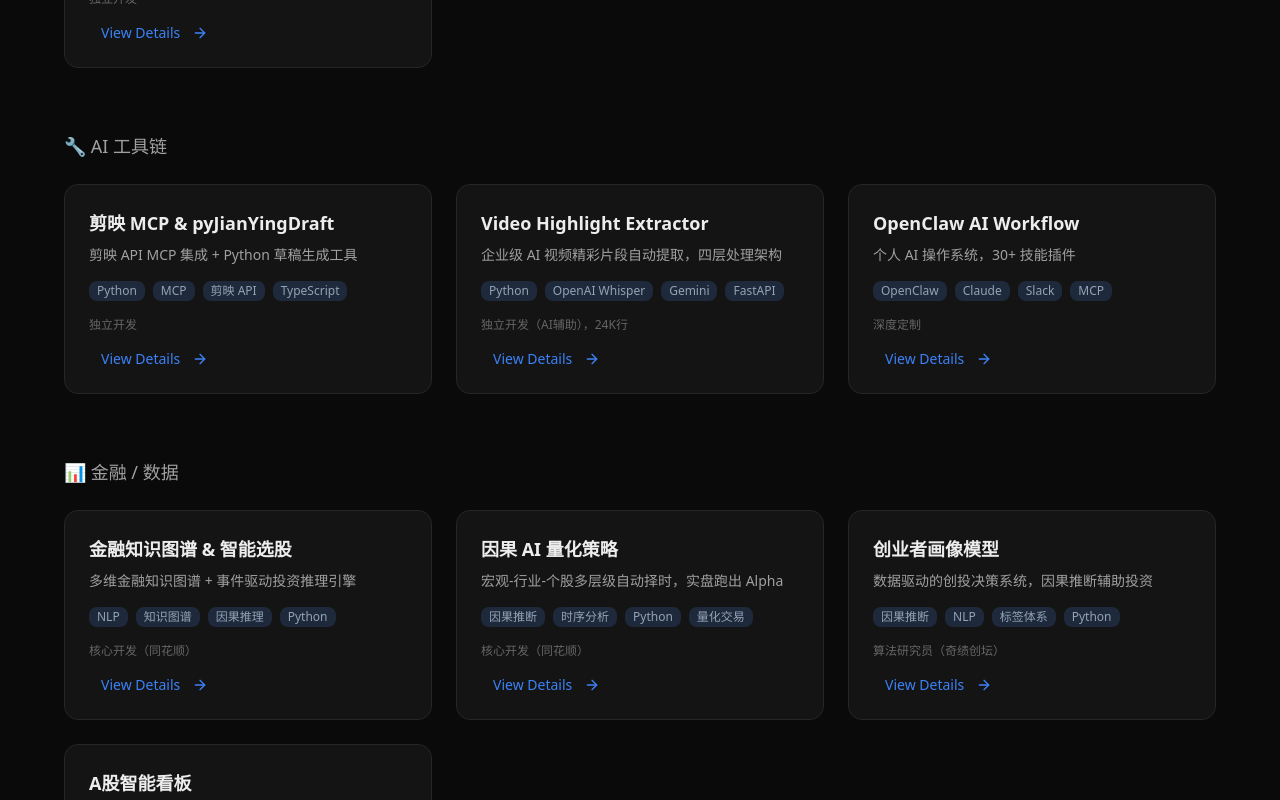
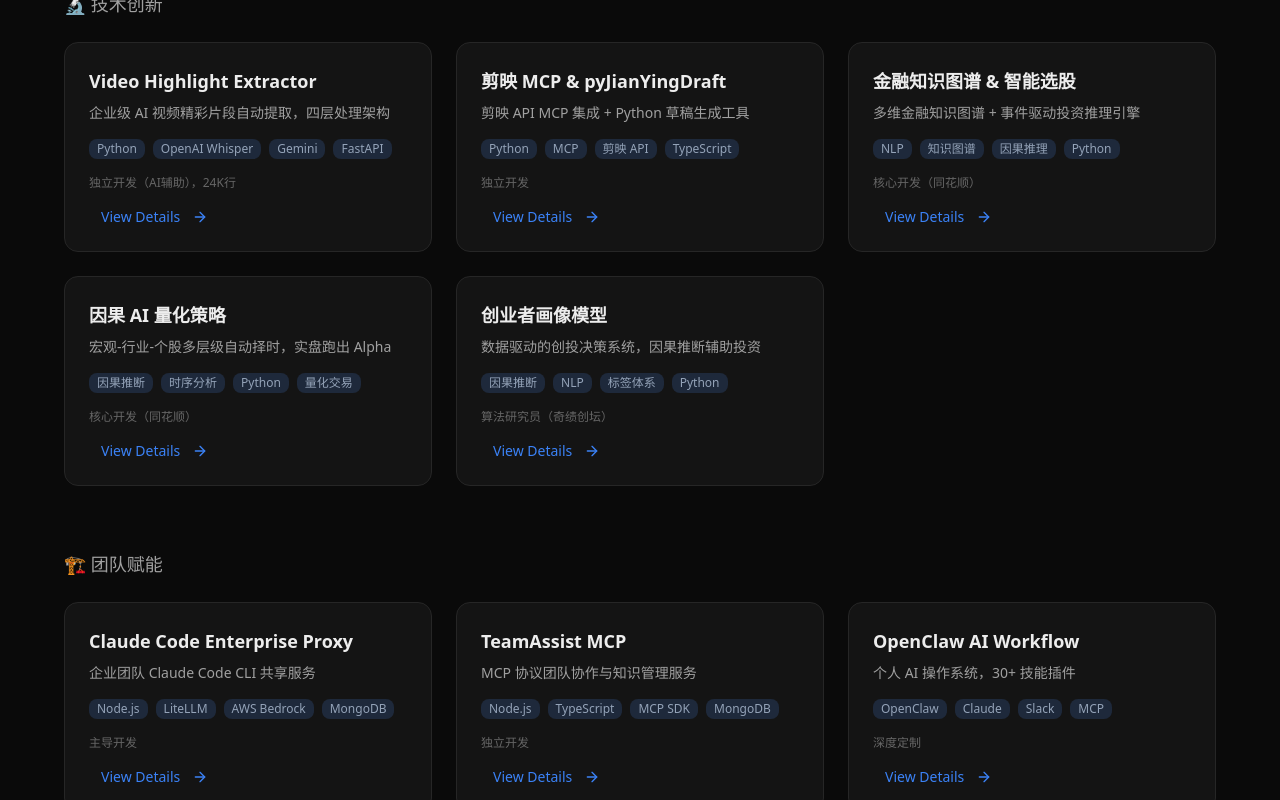
Before and after one commit to dario-github/portfolio-site, a Next.js app: page / in a window 1280 px wide. Shown: the part 3860-4660 px from the top of the page. Built offline with nearby package versions, Linux system fonts and the light colour scheme.

Commit message:
feat: director-view project categories + 4-step narrative

```diff
--- a/src/components/Projects.tsx
+++ b/src/components/Projects.tsx
@@ -18,166 +18,291 @@
   description: string;
   techStack: string[];
   role: string;
-  details: string;
+  background: string;
+  breakdown: string;
+  execution: string;
+  outcome: string;
 }
 
 const projects: Project[] = [
-  // ===== 蓝色光标（核心）=====
+  // 0 - 内容宇宙 AI 平台
   {
     title: "内容宇宙 AI 平台",
     description:
       "企业级 AI 中台，1600+ 集团员工、2000+ Agent、日均 4000+ 调用",
     techStack: ["AWS Serverless", "MCP", "LLM Agent", "RAG"],
     role: "技术负责人（10人团队）",
-    details:
-      "从零搭建统一企业级 AI 中台（Smart Canvas），底层 AWS Serverless + MCP 协议，支持文案、数据分析、视频生成等多场景 Agent。引入 Buffer of Thoughts 推理框架做多步推理，分级记忆管理和代码沙箱解决安全合规。获 2024 集团年度 AI Native 团队奖。",
+    background:
+      "各业务线各搞各的 AI 工具，重复造轮子，缺乏统一平台。集团 5000+ 员工对 AI 能力有强需求但无标准化入口。",
+    breakdown:
+      "设计统一 AI 中台架构：底层 AWS Serverless + MCP 协议，中间层 Buffer of Thoughts 推理框架 + 分级记忆管理，上层支持文案/数据分析/视频生成等多场景 Agent。",
+    execution:
+      "带 10 人产研团队从零搭建。引入代码沙箱解决安全合规，建立 Agent 分级审核机制。3 个月完成核心功能上线，持续迭代至今。",
+    outcome:
+      "1600+ 集团员工使用，2000+ Agent 运行，日均 4000+ 调用。获 2024 集团年度 AI Native 团队奖。",
   },
+  // 1 - 企业级视频 Agent 系统
   {
     title: "企业级视频 Agent 系统",
     description: "AI 驱动端到端视频制作，30 天→6 小时出片",
     techStack: ["Multi-Agent", "因果策略", "剪映 API", "Gemini"],
     role: "技术负责人",
-    details:
-      "搭建 Agent pipeline：脚本生成→素材匹配→智能剪辑→审核优化，广告素材制作周期从 30 天压缩到 6 小时。用因果策略做内容效果归因，找到真正影响 ROI 的变量。产品代号 DDD。",
+    background:
+      "广告素材从脚本到成片需要 30 天，涉及创意、拍摄、剪辑、审核多个环节，人力成本高且周期长。",
+    breakdown:
+      "设计 Agent pipeline 四阶段架构：脚本生成→素材匹配→智能剪辑→审核优化。同时引入因果策略做内容效果归因，找到真正影响 ROI 的变量。",
+    execution:
+      "集成剪映 API、Gemini 多模态分析、自研因果归因引擎。在雀巢、飞鹤项目上验证落地，逐步替代人工流程。",
+    outcome:
+      "视频制作周期从 30 天压缩到 6 小时。内容 ROI 归因准确率显著提升，告别靠经验选素材。",
   },
+  // 2 - 数据策略大脑 ChatBI
   {
     title: "数据策略大脑 ChatBI",
     description: "自然语言驱动的企业数据分析与策略洞察平台",
     techStack: ["Streamlit", "Python", "LLM", "SQL", "数据可视化"],
     role: "独立开发（AI辅助）",
-    details:
-      "面向业务团队的智能数据平台，通过自然语言对话实现数据查询、可视化和策略洞察生成。支持多数据源接入，AI 自动生成分析报告和策略建议，降低非技术人员的数据使用门槛。",
+    background:
+      "业务团队频繁提数据需求，数据分析师成为瓶颈。非技术人员无法自助完成数据查询和洞察。",
+    breakdown:
+      "自然语言→SQL 转换 + AI 自动生成分析报告。支持多数据源接入，设计策略建议生成模块。",
+    execution:
+      "基于 Streamlit 快速原型，LLM 做 NL2SQL 和报告生成。接入业务数据库，建立数据字典和语义映射。",
+    outcome:
+      "业务团队自助分析率大幅提升，数据需求响应时间从天级降到分钟级。",
   },
+  // 3 - 爆款视频逆向归因系统
   {
     title: "爆款视频逆向归因系统",
     description: "AI 分析爆款视频成功要素，指导内容策略优化",
     techStack: ["NLP", "视频分析", "因果推断", "Python"],
     role: "技术负责人",
-    details:
-      "对社交媒体爆款视频进行多维度逆向分析——脚本结构、视觉风格、音乐节奏、话题标签等维度拆解成功要素，用因果推断区分真正的成功因子和噪音相关，输出可执行的内容策略建议。",
+    background:
+      "品牌花大量预算做视频内容，但不知道什么样的视频能火。内容策略靠经验和直觉，缺乏数据支撑。",
+    breakdown:
+      "多维度逆向分析框架：脚本结构、视觉风格、音乐节奏、话题标签等维度拆解，用因果推断区分真正的成功因子和噪音。",
+    execution:
+      "NLP 提取视频脚本特征，视频分析提取视觉特征，构建归因模型。对标竞品和行业爆款做交叉验证。",
+    outcome:
+      "输出可执行的内容策略建议，指导后续视频生产方向，提升内容命中率。",
   },
+  // 4 - 飞鹤 KOC 视频智能审核
   {
     title: "飞鹤 KOC 视频智能审核",
     description: "AI 自动化视频内容审核与质量评分系统",
     techStack: ["Whisper", "Gemini Vision", "Python", "FastAPI"],
     role: "技术负责人",
-    details:
-      "为飞鹤品牌搭建 KOC 视频智能审核系统，AI 自动完成语音转文字、画面合规检测、品牌露出识别、内容质量评分，替代人工审核流程，大幅提升审核效率和一致性。",
+    background:
+      "飞鹤品牌有大量 KOC 产出的视频内容需要审核，人工审核效率低、标准不一致，且容易遗漏合规风险。",
+    breakdown:
+      "AI 审核四模块：语音转文字（Whisper）→ 画面合规检测（Gemini Vision）→ 品牌露出识别 → 内容质量评分。",
+    execution:
+      "搭建 FastAPI 服务，集成 Whisper + Gemini Vision，定义审核规则引擎，支持自定义审核标准配置。",
+    outcome:
+      "替代人工审核流程，审核效率提升数倍，标准一致性显著改善。",
   },
+  // 5 - 雀巢 KOS 小红书 AIGC 平台
   {
     title: "雀巢 KOS 小红书 AIGC 平台",
     description: "AI 驱动的小红书内容批量生产与分发系统",
     techStack: ["Multi-Agent", "小红书 API", "AIGC", "Python"],
     role: "技术负责人",
-    details:
-      "为雀巢搭建 KOS（Key Opinion Sales）小红书内容 AIGC 平台，实现从选题策划、文案生成、图片制作到发布排期的全链路自动化。验证了单人管理多账号的 AI MCN 模式。",
+    background:
+      "雀巢需要在小红书上规模化运营 KOS 账号，传统人工运营单人只能管理 1-2 个账号，无法规模化。",
+    breakdown:
+      "全链路自动化：选题策划→文案生成→图片制作→发布排期。设计多 Agent 协作架构，每个环节由专门 Agent 负责。",
+    execution:
+      "接入小红书 API，集成 AIGC 图文生成，搭建内容审核和排期系统。验证 AI MCN 模式可行性。",
+    outcome:
+      "验证了单人管理多账号的 AI MCN 模式，内容生产效率提升 10x+。",
   },
+  // 6 - AIdience 慧像
   {
     title: "AIdience 慧像",
     description: "Multi-Agents 智能受众研究平台",
     techStack: ["Multi-Agent", "NLP", "用户画像", "数据分析"],
     role: "技术负责人",
-    details:
-      "基于多 Agent 协作的智能受众研究平台，自动完成目标受众分析、用户画像构建、消费行为洞察、竞品受众对比等研究任务，将传统需要数周的受众研究压缩到小时级完成。",
+    background:
+      "传统受众研究耗时数周，依赖问卷和焦点小组，成本高且样本有限。品牌需要更快更全面的受众洞察。",
+    breakdown:
+      "Multi-Agent 协作架构：数据采集 Agent + 画像分析 Agent + 洞察生成 Agent + 报告编写 Agent，各司其职自动协作。",
+    execution:
+      "整合社交媒体数据、消费行为数据、竞品数据等多维数据源，Agent 自动完成分析并生成结构化报告。",
+    outcome:
+      "受众研究周期从数周压缩到小时级，洞察覆盖度和深度超越传统方法。",
   },
+  // 7 - 太平洋保险数智化改造
   {
     title: "太平洋保险数智化改造",
     description: "保险行业 AI + 数据中台数智化转型方案",
     techStack: ["数据中台", "AI Agent", "知识图谱", "可视化"],
     role: "技术方案负责人",
-    details:
-      "为太平洋保险设计并实施数智化改造方案，包括数据中台搭建、AI 辅助核保理赔、智能客服、知识图谱构建等模块，推动保险业务流程的智能化升级。",
+    background:
+      "保险业务流程依赖大量人工操作，核保理赔效率低，客服响应慢，知识管理碎片化。",
+    breakdown:
+      "四模块方案：数据中台搭建 + AI 辅助核保理赔 + 智能客服 + 知识图谱构建。",
+    execution:
+      "数据中台整合多业务系统数据，AI 模型辅助风险评估，知识图谱构建保险领域专业知识网络。",
+    outcome:
+      "推动保险业务流程智能化升级，核保效率和客户服务体验显著提升。",
   },
+  // 8 - Claude Code Enterprise Proxy
   {
     title: "Claude Code Enterprise Proxy",
     description: "企业团队 Claude Code CLI 共享服务",
     techStack: ["Node.js", "LiteLLM", "AWS Bedrock", "MongoDB"],
     role: "主导开发",
-    details:
-      "为企业团队搭建安全的 Claude Code CLI 共享服务。权限分级（正式员工 500 次/天，实习生 100 次/天）、用户申请-审批工作流、Web 管理后台、实时使用监控 + 成本跟踪。5 分钟一键部署。",
+    background:
+      "团队想用 Claude Code 但缺乏统一管理，无法控制用量和成本，也没有安全审计。",
+    breakdown:
+      "设计代理服务架构：CLI → Proxy → AWS Bedrock。权限分级 + 用量限制 + 审计日志 + Web 管理后台。",
+    execution:
+      "Node.js + LiteLLM + MongoDB 实现，5 分钟一键部署脚本，智能配置向导。",
+    outcome:
+      "正式员工 500 次/天、实习生 100 次/天的分级管理。团队 Claude Code 使用成本可控可追踪。",
   },
+  // 9 - TeamAssist MCP
   {
     title: "TeamAssist MCP",
     description: "MCP 协议团队协作与知识管理服务",
     techStack: ["Node.js", "TypeScript", "MCP SDK", "MongoDB"],
     role: "独立开发",
-    details:
-      "基于 MCP 协议的团队协作服务，6 个核心工具（任务管理 + 知识库 + 对话摘要），支持 Stdio/HTTP 双模式，三级权限管理。AI 从对话中自动提取任务和知识点，直接对接 Claude Desktop 等 MCP 客户端。",
+    background:
+      "小型团队人员流动性高，知识流失严重，任务管理分散在多个工具中。",
+    breakdown:
+      "基于 MCP 协议设计 6 个核心工具：任务管理 + 知识库 + 对话摘要。支持 Stdio/HTTP 双模式，三级权限。",
+    execution:
+      "Node.js + TypeScript 实现 MCP SDK 集成，AI 从对话中自动提取任务和知识点。",
+    outcome:
+      "直接对接 Claude Desktop 等 MCP 客户端，知识留存率和任务追踪效率提升。",
   },
-  // ===== AI 工具链 =====
+  // 10 - 剪映 MCP & pyJianYingDraft
   {
     title: "剪映 MCP & pyJianYingDraft",
     description: "剪映 API MCP 集成 + Python 草稿生成工具",
     techStack: ["Python", "MCP", "剪映 API", "TypeScript"],
     role: "独立开发",
-    details:
-      "两个互补项目：JianYingMCP 将剪映 API 封装为 MCP 服务供 AI Agent 调用，实现自动化视频剪辑；pyJianYingDraft 是轻量 Python 库，直接生成剪映草稿文件，构建全自动化视频剪辑/混剪流水线。",
+    background:
+      "视频剪辑是 AI 视频工具链的最后一公里，但剪映缺乏 AI 可调用的标准接口。",
+    breakdown:
+      "两个互补方案：JianYingMCP 将剪映 API 封装为 MCP 服务；pyJianYingDraft 直接生成剪映草稿文件。",
+    execution:
+      "TypeScript 实现 MCP Server，Python 实现草稿生成库。两者配合构建全自动化视频流水线。",
+    outcome:
+      "实现 AI Agent 直接调用剪映进行自动化剪辑，构建了完整的 AI 视频工具链闭环。",
   },
+  // 11 - Video Highlight Extractor
   {
     title: "Video Highlight Extractor",
     description: "企业级 AI 视频精彩片段自动提取，四层处理架构",
     techStack: ["Python", "OpenAI Whisper", "Gemini", "FastAPI"],
     role: "独立开发（AI辅助），24K行",
-    details:
-      "四层处理架构（召回→粗排→精排→业务重排），借鉴推荐系统经典架构。SemanticSegmenter 有真实中文 NLP 处理逻辑，BudgetManager 智能成本分配（$1-50 弹性预算）。成本节省 69-95%。",
+    background:
+      "长视频中精彩片段的提取依赖人工观看，效率极低。企业客户需要自动化提取方案。",
+    breakdown:
+      "四层处理架构（借鉴推荐系统）：语义分割召回→Flash-Lite 粗排→Pro 深度精排→业务重排去重。BudgetManager 控制成本。",
+    execution:
+      "24K 行 Python 实现。SemanticSegmenter 做中文 NLP 断句和主题识别，Fail-Fast 架构 + 并行处理。",
+    outcome:
+      "成本节省 69-95%（vs 全量 Pro 分析）。弹性预算 $1-50 适配不同客户需求。",
   },
+  // 12 - OpenClaw AI Workflow
   {
     title: "OpenClaw AI Workflow",
     description: "个人 AI 操作系统，30+ 技能插件",
     techStack: ["OpenClaw", "Claude", "Slack", "MCP"],
     role: "深度定制",
-    details:
-      "基于 OpenClaw 深度定制的个人 AI 工作操作系统。结构化记忆架构（MemBrain-Lite）、上下文隔离规则、30+ 技能编排（搜索/股票/TTS/视频总结/GitHub/飞书等），涵盖研究→开发→投资→生活管理全链路。",
+    background:
+      "日常工作涉及研究、开发、投资、生活管理等多场景，需要一个统一的 AI 工作流平台。",
+    breakdown:
+      "结构化记忆架构（MemBrain-Lite）+ 上下文隔离规则 + 30+ 技能编排 + 人格化设定。",
+    execution:
+      "基于 OpenClaw 深度定制，设计实体/上下文/时间线三层记忆索引，大数据自动 subagent 分流。",
+    outcome:
+      "覆盖研究→开发→投资→生活管理全链路，成为 AI-native 工作方式的完整实践。",
   },
-  // ===== 金融/数据 =====
+  // 13 - 金融知识图谱 & 智能选股
   {
     title: "金融知识图谱 & 智能选股",
     description: "多维金融知识图谱 + 事件驱动投资推理引擎",
     techStack: ["NLP", "知识图谱", "因果推理", "Python"],
     role: "核心开发（同花顺）",
-    details:
-      "搭建概念-因果-事理多维金融知识图谱，NLP 从研报中抽取事件和关系，做事件驱动投资逻辑推理。与爱丁堡大学 Jeff Pan 教授联合研究，落地金融场景的知识表示与推理框架。",
+    background:
+      "金融市场信息分散在研报、资讯、公告中，投资者难以快速提取有价值的投资逻辑。",
+    breakdown:
+      "构建概念-因果-事理多维知识图谱 + 事件驱动投资推理引擎。与爱丁堡大学 Jeff Pan 教授联合研究。",
+    execution:
+      "NLP 从研报中抽取实体和关系，构建产业链传导图谱，实现事件到投资逻辑的自动推理。",
+    outcome:
+      "落地了适合金融场景的知识表示与推理框架，支撑智能选股和事件驱动投资。",
   },
+  // 14 - 因果 AI 量化策略
   {
     title: "因果 AI 量化策略",
     description: "宏观-行业-个股多层级自动择时，实盘跑出 Alpha",
     techStack: ["因果推断", "时序分析", "Python", "量化交易"],
     role: "核心开发（同花顺）",
-    details:
-      "与 CMU 张坤教授团队合作，用因果图剔除伪相关因子，区分真因果和伪相关。回测和实盘均跑出显著 Alpha，验证因果 AI 在金融交易中的有效性。",
+    background:
+      "传统量化模型容易被相关性误导——A 和 B 同时涨不代表 A 导致 B 涨。需要区分真因果。",
+    breakdown:
+      "与 CMU 张坤教授团队合作，设计宏观-行业-个股多层级择时策略，用因果图剔除伪相关因子。",
+    execution:
+      "因果发现算法引入金融时序分析，构建因果 DAG，回测验证后上线实盘。",
+    outcome:
+      "回测和实盘均跑出显著 Alpha，验证了因果 AI 在金融交易中的有效性。",
   },
+  // 15 - 创业者画像模型
   {
     title: "创业者画像模型",
     description: "数据驱动的创投决策系统，因果推断辅助投资",
     techStack: ["因果推断", "NLP", "标签体系", "Python"],
     role: "算法研究员（奇绩创坛）",
-    details:
-      "深度归因分析重构评估权重，NLP 长尾标签清洗和语义聚类（覆盖率 95%+），因果推断挖掘创始人背景与项目成功率的因果关系，给投委会提供量化决策支持。",
+    background:
+      "早期项目大多是非结构化信息，传统评估主观性强，漏筛率高，标签体系混乱。",
+    breakdown:
+      "三步走：归因分析重构评估权重 → NLP 标签清洗和语义聚类 → 因果推断挖掘成功因子。",
+    execution:
+      "深度分析历史审核数据，NLP 长尾标签处理，因果推断建模创始人特征与项目成功率。",
+    outcome:
+      "标签覆盖率 95%+，项目库检索准确率大幅提升，为投委会提供量化决策支持。",
   },
+  // 16 - A股智能看板
   {
     title: "A股智能看板",
     description: "AI 驱动的 A 股投资分析与市场监控系统",
     techStack: ["Python", "Tushare", "LLM Agent", "数据可视化"],
     role: "独立开发",
-    details:
-      "集成 Tushare 行情数据、券商研报分析、热点扫描、事件雷达等功能的 A 股投资辅助系统，支持自动化市场监控和投资决策辅助。",
+    background:
+      "个人投资需要实时跟踪多只股票和市场动态，手动查看效率低，容易错过机会。",
+    breakdown:
+      "集成行情数据 + 研报分析 + 热点扫描 + 事件雷达，LLM Agent 做智能分析和预警。",
+    execution:
+      "Python + Tushare API，cron 定时任务自动监控，Slack 通知推送。",
+    outcome:
+      "实现 A 股市场的自动化监控和智能分析，投资决策效率显著提升。",
   },
-  // ===== 其他 =====
+  // 17 - 欧莱雅消费者洞察
   {
     title: "欧莱雅消费者洞察",
     description: "AI 驱动的消费者评论分析与知识图谱",
     techStack: ["Gemini", "RAG", "知识图谱", "Next.js"],
     role: "技术负责人",
-    details:
-      "基于 Gemini + RAG 的多维度评论分析（情感分布、核心洞察、热门话题、竞品对比），信息密度分级展示，多模态 Vision API 分析，知识图谱可视化。",
+    background:
+      "欧莱雅需要从海量消费者评论中提取产品洞察，传统人工分析无法覆盖全量数据。",
+    breakdown:
+      "Gemini + RAG 架构：多维度评论分析（情感/洞察/话题/竞品）+ 信息密度分级 + 知识图谱可视化。",
+    execution:
+      "Next.js 前端 + FastAPI 后端，Gemini Vision 多模态分析，LightRAG 知识检索。",
+    outcome:
+      "实现消费者评论的全量自动分析，洞察深度和覆盖度超越传统抽样方法。",
   },
 ];
 
 const categories = [
-  { name: "蓝色光标", emoji: "🏢", projects: projects.slice(0, 10) },
-  { name: "AI 工具链", emoji: "🔧", projects: projects.slice(10, 13) },
-  { name: "金融 / 数据", emoji: "📊", projects: projects.slice(13, 17) },
-  { name: "其他", emoji: "🌐", projects: projects.slice(17) },
+  { name: "战略规划", emoji: "🎯", indices: [0, 7, 6] },
+  { name: "产品交付", emoji: "🚀", indices: [1, 2, 3, 4, 5, 17] },
+  { name: "技术创新", emoji: "🔬", indices: [11, 10, 13, 14, 15] },
+  { name: "团队赋能", emoji: "🏗️", indices: [8, 9, 12, 16] },
 ];
 
 export default function Projects() {
@@ -203,7 +328,9 @@
               {cat.emoji} {cat.name}
             </h3>
             <div className="grid grid-cols-1 md:grid-cols-2 lg:grid-cols-3 gap-6">
-              {cat.projects.map((project, i) => (
+              {cat.indices.map((idx, i) => {
+                const project = projects[idx];
+                return (
                   <motion.div
                     key={project.title}
                     initial={{ opacity: 0, y: 20 }}
@@ -229,7 +356,9 @@
                         </Badge>
                       ))}
                     </div>
-                  <p className="text-xs text-[#666666] mb-4">{project.role}</p>
+                    <p className="text-xs text-[#666666] mb-4">
+                      {project.role}
+                    </p>
                     <Button
                       variant="ghost"
                       className="w-fit text-[#3B82F6] hover:text-[#3B82F6] hover:bg-[#3B82F6]/10 p-0 h-auto text-sm group"
@@ -242,7 +371,8 @@
                       />
                     </Button>
                   </motion.div>
-              ))}
+                );
+              })}
             </div>
           </div>
         ))}
@@ -251,21 +381,18 @@
           open={!!selectedProject}
           onOpenChange={(open) => !open && setSelectedProject(null)}
         >
-          <DialogContent className="bg-[#141414] border-[#262626] text-[#EDEDED] max-w-lg">
+          <DialogContent className="bg-[#141414] border-[#262626] text-[#EDEDED] max-w-2xl max-h-[80vh] overflow-y-auto">
             <DialogHeader>
-              <DialogTitle className="text-xl">
+              <DialogTitle className="text-xl font-bold">
                 {selectedProject?.title}
               </DialogTitle>
               <DialogDescription className="text-[#A0A0A0]">
                 {selectedProject?.description}
               </DialogDescription>
             </DialogHeader>
-            <div className="space-y-4">
-              <p className="text-sm text-[#A0A0A0] leading-relaxed">
-                {selectedProject?.details}
-              </p>
-              <div>
-                <p className="text-xs text-[#666666] mb-2">技术栈</p>
+
+            <div className="space-y-6 mt-4">
+              {/* 技术栈 + 角色 */}
               <div className="flex flex-wrap gap-2">
                 {selectedProject?.techStack.map((tech) => (
                   <Badge
@@ -277,12 +404,44 @@
                   </Badge>
                 ))}
               </div>
-              </div>
-              <div>
-                <p className="text-xs text-[#666666] mb-1">角色</p>
-                <p className="text-sm text-[#EDEDED]">
+              <p className="text-xs text-[#666666]">
                 {selectedProject?.role}
               </p>
+
+              {/* 四步叙事 */}
+              <div className="space-y-4">
+                <div className="border-l-2 border-[#3B82F6] pl-4">
+                  <h4 className="text-sm font-semibold text-[#3B82F6] mb-1">
+                    背景
+                  </h4>
+                  <p className="text-sm text-[#A0A0A0] leading-relaxed">
+                    {selectedProject?.background}
+                  </p>
+                </div>
+                <div className="border-l-2 border-[#8B5CF6] pl-4">
+                  <h4 className="text-sm font-semibold text-[#8B5CF6] mb-1">
+                    拆解
+                  </h4>
+                  <p className="text-sm text-[#A0A0A0] leading-relaxed">
+                    {selectedProject?.breakdown}
+                  </p>
+                </div>
+                <div className="border-l-2 border-[#22C55E] pl-4">
+                  <h4 className="text-sm font-semibold text-[#22C55E] mb-1">
+                    执行
+                  </h4>
+                  <p className="text-sm text-[#A0A0A0] leading-relaxed">
+                    {selectedProject?.execution}
+                  </p>
+                </div>
+                <div className="border-l-2 border-[#EAB308] pl-4">
+                  <h4 className="text-sm font-semibold text-[#EAB308] mb-1">
+                    成果
+                  </h4>
+                  <p className="text-sm text-[#A0A0A0] leading-relaxed">
+                    {selectedProject?.outcome}
+                  </p>
+                </div>
               </div>
             </div>
           </DialogContent>
```
Lines whose indentation alone changed are shown as unchanged.
